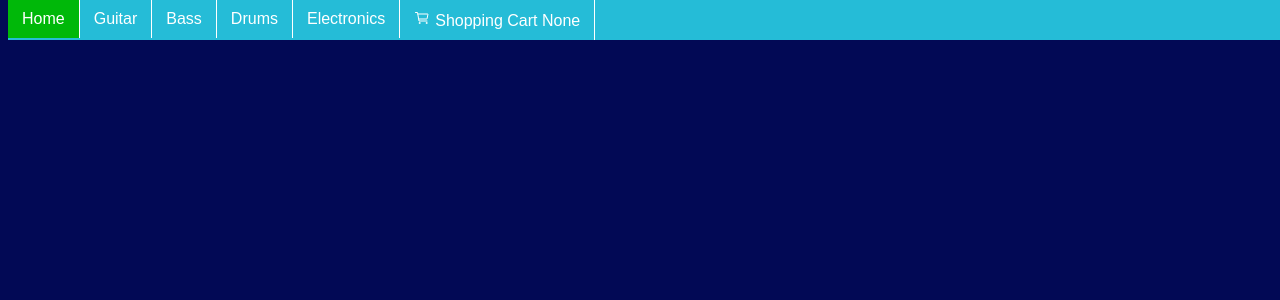
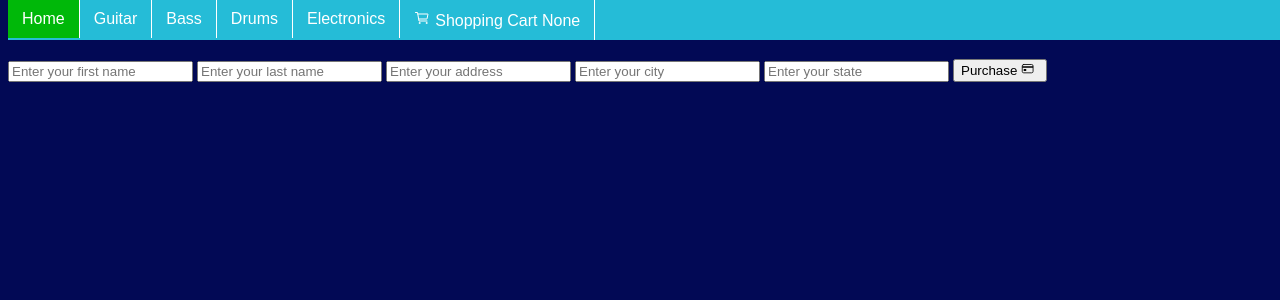
Before and after one commit to andysegura/TechX-TeamMiners-unit1, a Flask app: page /checkout in a window 1280 px wide. Shown: the top 300 px of the page. Run offline with Flask 2, Linux system fonts and the light colour scheme; some libraries are stand-ins or nearby versions.

Commit message:
added checkout feature

```diff
--- a/Unit3/app.py
+++ b/Unit3/app.py
@@ -143,10 +143,10 @@
         user['order'] = cart
         user['amount_paid'] = total
         user['quantity'] = count
-        db.add(user)
+        orders.insert_one(user)
         for model_number, quantity in cart.items():
             instrument = inv.find_one({'model_number': model_number})
-            inv.update_one({'model_number': model_number}, {'$set': {'stock': instrument['stock'] - count}})
+            inv.update_one({'model_number': model_number}, {'$set': {'stock': instrument['stock'] - quantity}})
         resp.set_cookie('cart', json.dumps({}))
         resp.set_cookie('count', '0')
         resp.set_cookie('total', '0')
--- a/Unit3/templates/checkout.html
+++ b/Unit3/templates/checkout.html
@@ -20,7 +20,16 @@
             <li class="pages"><a href="/shopping_cart"><ion-icon name="cart-outline"></ion-icon>Shopping Cart {{ count }} </a></li>
         </ul>
         <form action = '/checkout_validate', method = 'POST'>
-
+            <h3>Please enter your shipping information then hit purchase!</h3>
+            <input type="text" name='first' placeholder="Enter your first name"/>
+            <input type="text" name='last' placeholder="Enter your last name"/>
+            <input type="text" name='address' placeholder="Enter your address"/>
+            <input type="text" name='city' placeholder="Enter your city"/>
+            <input type="text" name='state' placeholder="Enter your state"/>
+            <button name="purchase" value="checkout">
+                Purchase
+                <ion-icon name="card-outline"></ion-icon>
+            </button>
         </form>
     </body>
 </html>
```
